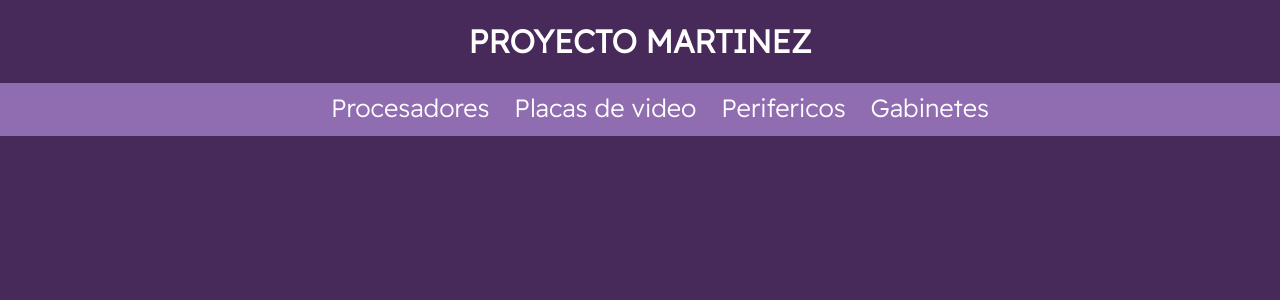
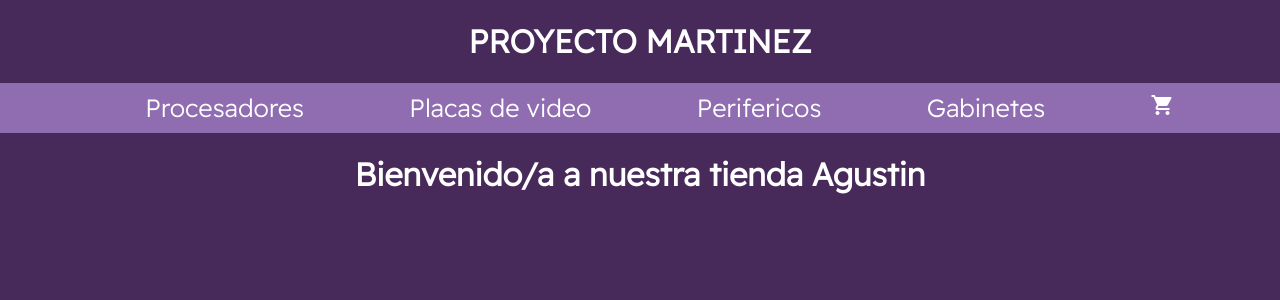
Before and after one commit to Nimatii/proyectomartineznicolas, a React (Create React App) app: page / in a window 1280 px wide. Shown: the top 300 px of the page. Built offline with nearby package versions, Linux system fonts and the light colour scheme.

Commit message:
prompts y carrito

```diff
--- a/public/index.html
+++ b/public/index.html
@@ -29,6 +29,8 @@
     <link rel="preconnect" href="https://fonts.googleapis.com">
 <link rel="preconnect" href="https://fonts.gstatic.com" crossorigin>
 <link href="https://fonts.googleapis.com/css2?family=Readex+Pro:wght@300&display=swap" rel="stylesheet">
+<link href="https://fonts.googleapis.com/icon?family=Material+Icons"
+      rel="stylesheet">
   </head>
   <body>
     <noscript>You need to enable JavaScript to run this app.</noscript>
--- a/src/App.js
+++ b/src/App.js
@@ -5,6 +5,7 @@ import "./App.css";
 //COMPONENTES
 
 import Header from "./componentes/header/Header";
+import ItemListContainer from "./componentes/main/ItemListContainer";
 
 
 function App(){
@@ -14,6 +15,7 @@ function App(){
                 <h1>PROYECTO MARTINEZ</h1>
             </div>
             <Header />
+            <ItemListContainer nombre="Agustin" />
         </div>
     );
 }
--- /dev/null
+++ b/src/componentes/header/CartWidget.js
@@ -0,0 +1,12 @@
+import React from 'react';
+
+
+export default function CartWidget() {
+    return (
+        <div>
+            <span class="material-icons">
+                shopping_cart
+            </span>
+        </div>
+    )
+}
--- a/src/componentes/header/Header.js
+++ b/src/componentes/header/Header.js
@@ -11,7 +11,6 @@ import Navbar from "./Navbar";
 function Header(){
     return (
         <div>
-
             <Navbar />
         </div>
     )
--- a/src/componentes/header/Navbar.js
+++ b/src/componentes/header/Navbar.js
@@ -1,4 +1,5 @@
 import React from 'react'
+import CartWidget from './CartWidget';
 import "./navbar.css"
 
 export default function Navbar() {
@@ -10,6 +11,7 @@ export default function Navbar() {
                     <li className="navbar-list"><a href="#">Placas de video</a></li>
                     <li className="navbar-list"><a href="#">Perifericos</a></li>
                     <li className="navbar-list"><a href="#">Gabinetes</a></li>
+                    <li id="navCart"><CartWidget /></li>
                 </ul>
             </nav>
         </>
--- a/src/componentes/header/navbar.css
+++ b/src/componentes/header/navbar.css
@@ -2,12 +2,12 @@
 nav{
     background-color: rgb(144, 109, 177);
     line-height: 50px;
-    text-align: center;
 
 }
 
-.navbar li{
-    display: inline;
+.navbar{
+    display: flex;
+    justify-content: space-evenly;
 
 }
 
@@ -18,11 +18,7 @@ a{
 
 
 
-.navbar-list{
-    margin: 0 1% ;
+.navbar li{
     font-size: 25px;
-
-
-
-
+    list-style-type: none;
 }
--- /dev/null
+++ b/src/componentes/main/ItemListContainer.js
@@ -0,0 +1,19 @@
+import React from "react";
+
+import "./itemlistcontainer.css"
+
+
+
+//COMPONENTES
+
+
+
+const ItemListContainer = (props) =>{
+    return (
+        <div>
+            <h1>Bienvenido/a a nuestra tienda {props.nombre}</h1>
+        </div>
+    )
+}
+
+export default ItemListContainer;
--- /dev/null
+++ b/src/componentes/main/itemlistcontainer.css
@@ -0,0 +1,3 @@
+h1{
+    text-align: center;
+}
```
